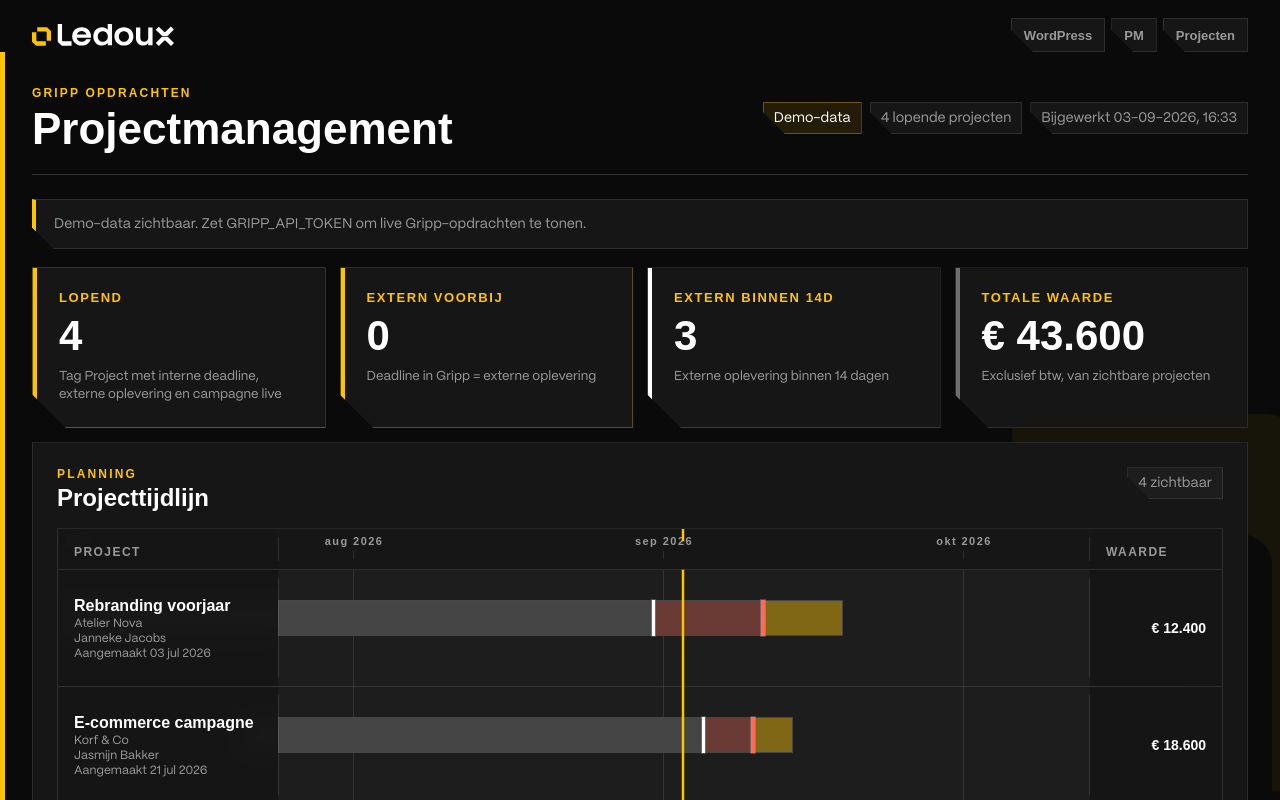
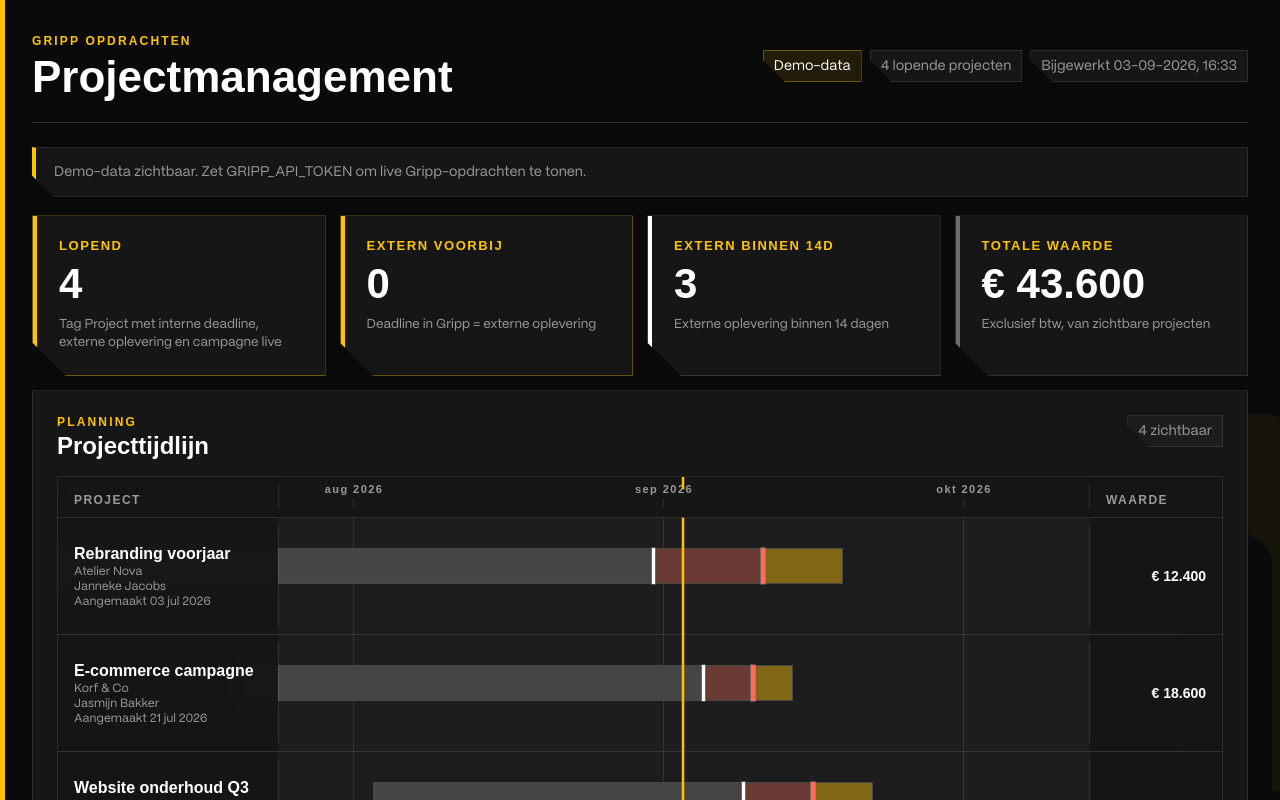
Before and after one commit to maxancedecot/GrippMCP, a Next.js app: page /projectmanagement in a window 1280 px wide. Shown: the top 800 px of the page. Built offline with nearby package versions, Linux system fonts and the light colour scheme; a web font is replaced by a local one.

Commit message:
Hide top menu on projectmanagement dashboard

```diff
--- a/app/dashboard-frame.tsx
+++ b/app/dashboard-frame.tsx
@@ -1,8 +1,9 @@
 import type { ReactNode } from "react";
 
-export function DashboardFrame({ children }: { children: ReactNode }) {
+export function DashboardFrame({ children, showTopMenu = true }: { children: ReactNode; showTopMenu?: boolean }) {
   return (
     <div className="dashboard-app">
+      {showTopMenu ? (
         <div className="dashboard-brandbar">
           <a className="dashboard-brand" href="/dashboard" aria-label="Ledoux dashboards">
             <img src="/ledoux/logo/ledoux-logo.svg" alt="" />
@@ -13,6 +14,7 @@ export function DashboardFrame({ children }: { children: ReactNode }) {
             <a href="/projectmanagement">Projecten</a>
           </nav>
         </div>
+      ) : null}
       <div className="dashboard-main">
         {children}
       </div>
--- a/app/projectmanagement/page.tsx
+++ b/app/projectmanagement/page.tsx
@@ -93,7 +93,7 @@ export default async function ProjectManagementPage({ searchParams }: { searchPa
   const timeline = createProjectTimeline(data.projects);
 
   return (
-    <DashboardFrame>
+    <DashboardFrame showTopMenu={false}>
       <main className="dashboard-shell project-shell">
         <ProjectManagementAutoRefresh />
         <header className="dashboard-header">
```
Lines whose indentation alone changed are shown as unchanged.
